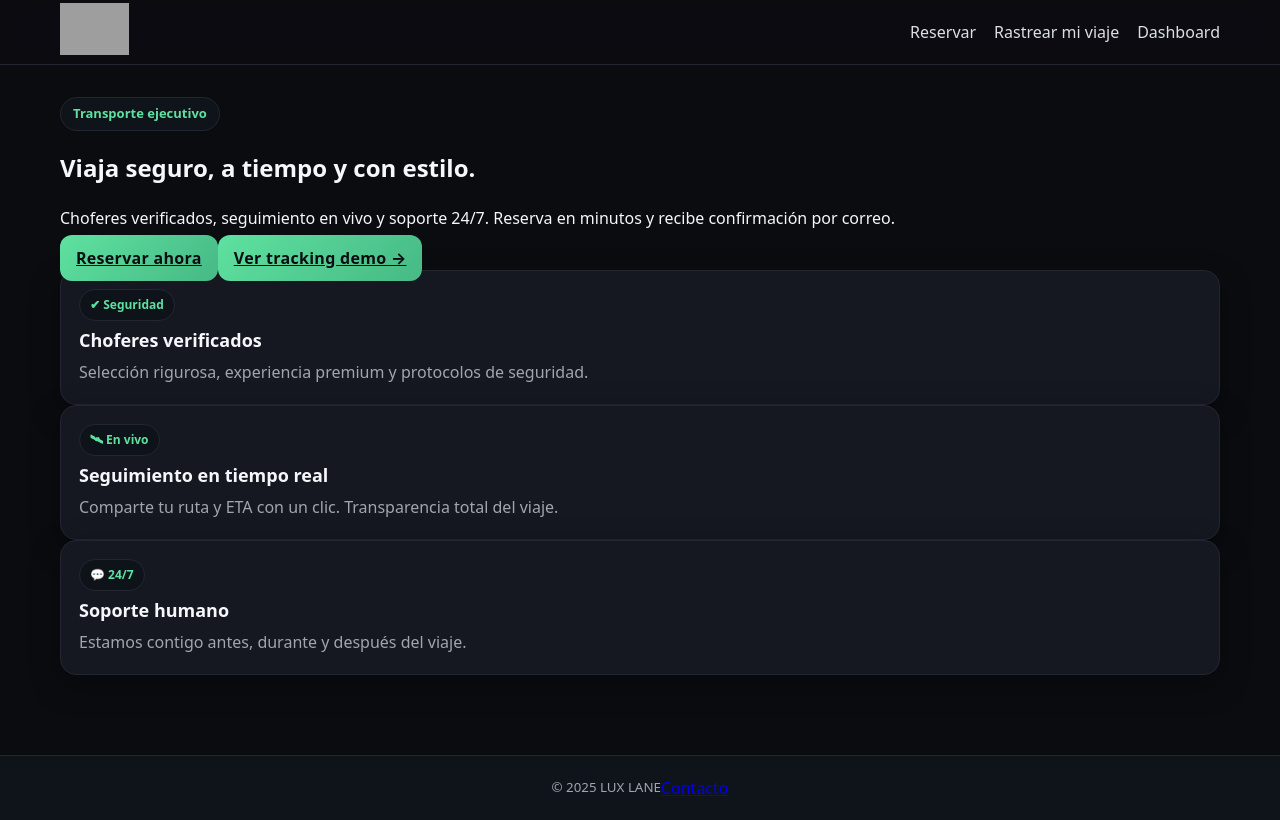
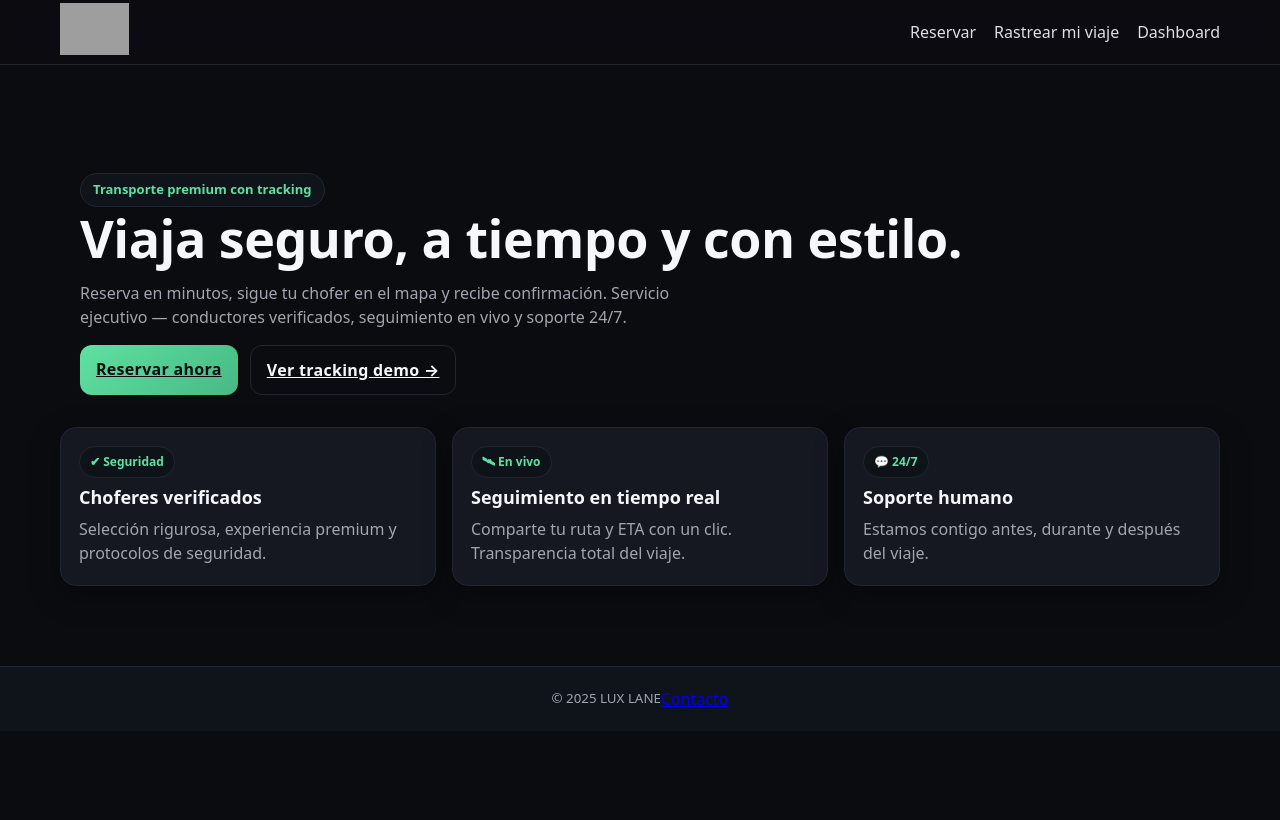
Before and after one commit to Luxlane/luxlane, a Next.js app: page / in a window 1280 px wide. Built offline with nearby package versions, Linux system fonts and the light colour scheme; grey boxes are pictures that could not be loaded.

Commit message:
Update page.tsx

```diff
--- a/app/page.tsx
+++ b/app/page.tsx
@@ -1,27 +1,33 @@
 // app/page.tsx
-import Link from "next/link";
+import Link from 'next/link';
 
 export default function Home() {
   return (
     <>
       {/* HERO */}
-      <section className="hero-pro">
+      <section className="hero">
+        {/* Elementos decorativos opcionales; puedes borrarlos si no los usas */}
+        <div className="hero-pro" />
         <div className="hero-glow" />
+
         <div className="hero-content">
-          <span className="kicker">Transporte ejecutivo</span>
+          <span className="kicker">Transporte premium con tracking</span>
           <h1>Viaja seguro, a tiempo y con estilo.</h1>
-          <p className="lead">
-            Choferes verificados, seguimiento en vivo y soporte 24/7. Reserva en minutos y recibe confirmación por correo.
+          <p className="muted">
+            Reserva en minutos, sigue tu chofer en el mapa y recibe confirmación.
+            Servicio ejecutivo — conductores verificados, seguimiento en vivo y soporte 24/7.
           </p>
-          <div className="hero-actions">
-            <Link href="/book" className="btn btn-primary">Reservar ahora</Link>
-            <Link href="/track/demo-trip" className="btn btn-ghost">Ver tracking demo →</Link>
+
+          <div className="hero-actions" style={{ display: 'flex', gap: 12, marginTop: 10 }}>
+            <Link href="/book" className="btn">Reservar ahora</Link>
+            <Link href="/track/demo-trip" className="btn btn-outline">Ver tracking demo →</Link>
           </div>
         </div>
       </section>
 
       {/* FEATURES */}
       <section className="features">
+        <div className="grid">
           <article className="card">
             <span className="badge">✔ Seguridad</span>
             <h3>Choferes verificados</h3>
@@ -39,6 +45,7 @@ export default function Home() {
             <h3>Soporte humano</h3>
             <p>Estamos contigo antes, durante y después del viaje.</p>
           </article>
+        </div>
       </section>
     </>
   );
```
Lines whose indentation alone changed are shown as unchanged.
